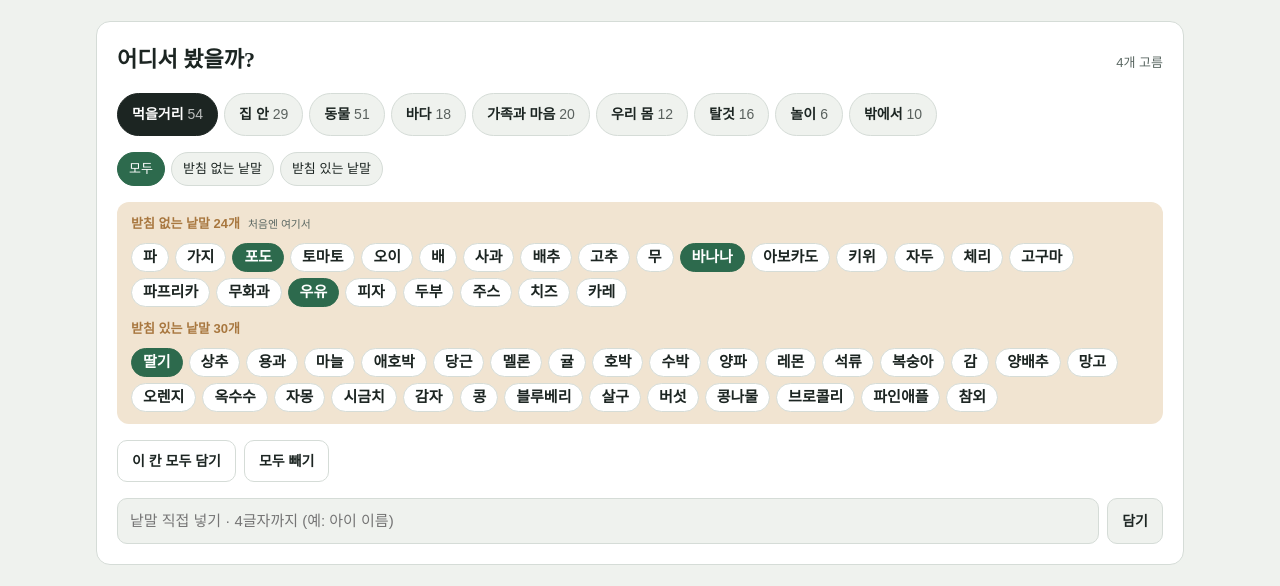
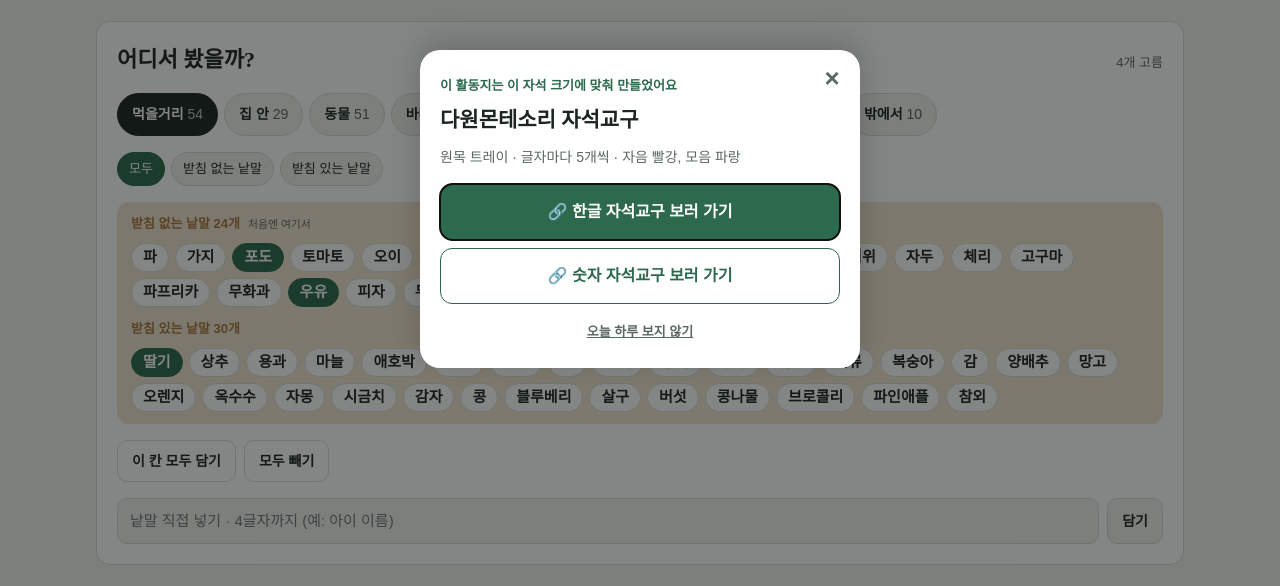
Before and after one commit to auji82641/hangeul-words, a plain HTML site: page index.html in a window 1280 px wide. Shown: the part 191-777 px from the top of the page. Drawn offline with Linux system fonts and the light colour scheme; a web font is replaced by a local one.

Commit message:
교구 링크 팝업 추가: 하루 한 번 자동 표시, 오른쪽 아래 버튼으로 다시 열기
Co-Authored-By: Claude Opus 5.5 <noreply@anthropic.com>
Claude-Session: https://claude.ai/code/session_0192xaC5XhWjfqM4xmY96RWc

```diff
--- a/index.html
+++ b/index.html
@@ -126,6 +126,25 @@ details summary{cursor:pointer;font-weight:600;font-size:14px}
 .shop a{text-decoration:none;background:var(--accent);color:var(--accent-ink);font-weight:600;border-radius:10px;padding:12px 18px;white-space:nowrap;border:1px solid var(--accent)}
 .shop a.alt{background:var(--surface);color:var(--accent)}
 
+/* 교구 링크 팝업 */
+@media screen{body{padding-bottom:76px}}
+.promo{position:fixed;inset:0;z-index:50;display:flex;align-items:flex-end;justify-content:center}
+.promo-back{position:absolute;inset:0;background:rgba(10,14,12,.5)}
+.promo-card{position:relative;box-sizing:border-box;width:min(440px,100%);background:var(--surface);color:var(--ink);border-radius:20px 20px 0 0;
+  padding:26px max(20px,env(safe-area-inset-right,0px)) calc(16px + env(safe-area-inset-bottom,0px)) max(20px,env(safe-area-inset-left,0px));
+  display:grid;gap:8px;box-shadow:0 -10px 30px rgba(0,0,0,.18)}
+@media (min-width:640px){.promo{align-items:center}.promo-card{border-radius:20px;padding-bottom:16px}}
+.promo-x{position:absolute;right:6px;top:6px;width:44px;height:44px;border:0;background:none;font-size:26px;line-height:1;color:var(--muted);cursor:pointer}
+.promo-kicker{margin:0;font-size:13px;font-weight:600;color:var(--accent)}
+.promo-card h2{margin:0;font-size:21px}
+.promo-sub{margin:0;font-size:14px;color:var(--muted)}
+.promo-links{display:grid;gap:8px;margin-top:8px}
+.promo-links a{display:block;text-align:center;text-decoration:none;font-weight:700;font-size:16px;border-radius:12px;padding:14px;border:1px solid var(--accent);background:var(--accent);color:var(--accent-ink)}
+.promo-links a.alt{background:var(--surface);color:var(--accent)}
+.promo-today{justify-self:center;border:0;background:none;color:var(--muted);font-size:13px;text-decoration:underline;cursor:pointer;padding:10px}
+.promo-fab{position:fixed;z-index:40;right:max(16px,env(safe-area-inset-right,0px));bottom:calc(16px + env(safe-area-inset-bottom,0px));
+  border:0;border-radius:999px;background:var(--accent);color:var(--accent-ink);font:inherit;font-size:14px;font-weight:700;padding:12px 18px;box-shadow:0 6px 18px rgba(0,0,0,.22);cursor:pointer}
+
 #print-root{display:none}
 @media print{
   body *{visibility:hidden}
@@ -231,6 +250,22 @@ details summary{cursor:pointer;font-weight:600;font-size:14px}
 </div>
 
 <div id="print-root"></div>
+
+<div class="promo" id="promo" hidden>
+  <div class="promo-back" data-close></div>
+  <div class="promo-card" role="dialog" aria-modal="true" aria-labelledby="promoTitle">
+    <button class="promo-x" type="button" data-close aria-label="닫기">×</button>
+    <p class="promo-kicker">이 활동지는 이 자석 크기에 맞춰 만들었어요</p>
+    <h2 id="promoTitle">다원몬테소리 자석교구</h2>
+    <p class="promo-sub">원목 트레이 · 글자마다 5개씩 · 자음 빨강, 모음 파랑</p>
+    <div class="promo-links">
+      <a href="#" data-link="hangul" target="_blank" rel="noopener">🔗 한글 자석교구 보러 가기</a>
+      <a href="#" data-link="number" class="alt" target="_blank" rel="noopener">🔗 숫자 자석교구 보러 가기</a>
+    </div>
+    <button class="promo-today" type="button" id="promoToday">오늘 하루 보지 않기</button>
+  </div>
+</div>
+<button class="promo-fab" id="promoFab" type="button" hidden>🧲 교구 보러 가기</button>
 
 <script>
 /* ===== 판매자가 바꿀 곳 ===== */
@@ -741,6 +776,22 @@ function outputInfo(){
 /* 시작 */
 $("linkHangul").href = CONFIG.links.hangul;
 $("linkNumber").href = CONFIG.links.number;
+
+/* 교구 링크 팝업: 하루 한 번 자동으로 뜨고, 오른쪽 아래 버튼으로 언제든 다시 열기 */
+(function promo(){
+  const box = $("promo"), fab = $("promoFab");
+  const today = new Date(Date.now() + 9*3600e3).toISOString().slice(0,10);
+  box.querySelectorAll("[data-link]").forEach(a => { a.href = CONFIG.links[a.dataset.link]; });
+  const open = () => { box.hidden = false; fab.hidden = true; box.querySelector(".promo-links a").focus(); };
+  const close = () => { box.hidden = true; fab.hidden = false; };
+  box.addEventListener("click", e => { if (e.target.closest("[data-close]") || e.target.closest(".promo-links a")) close(); });
+  document.addEventListener("keydown", e => { if (e.key === "Escape" && !box.hidden) close(); });
+  $("promoToday").addEventListener("click", () => { try { localStorage.setItem("hw-promo", today); } catch (err) {} close(); });
+  fab.addEventListener("click", open);
+  let hidden = null; try { hidden = localStorage.getItem("hw-promo"); } catch (err) {}
+  fab.hidden = false;
+  if (hidden !== today) setTimeout(open, 1500);
+})();
 const saved = load();
 fillDims(saved?.dims ? { ...CONFIG.dims, ...saved.dims } : CONFIG.dims);
 const pick = (name, v) => { const el = document.querySelector(`input[name=${name}][value="${v}"]`); if (el) el.checked = true; };
```
